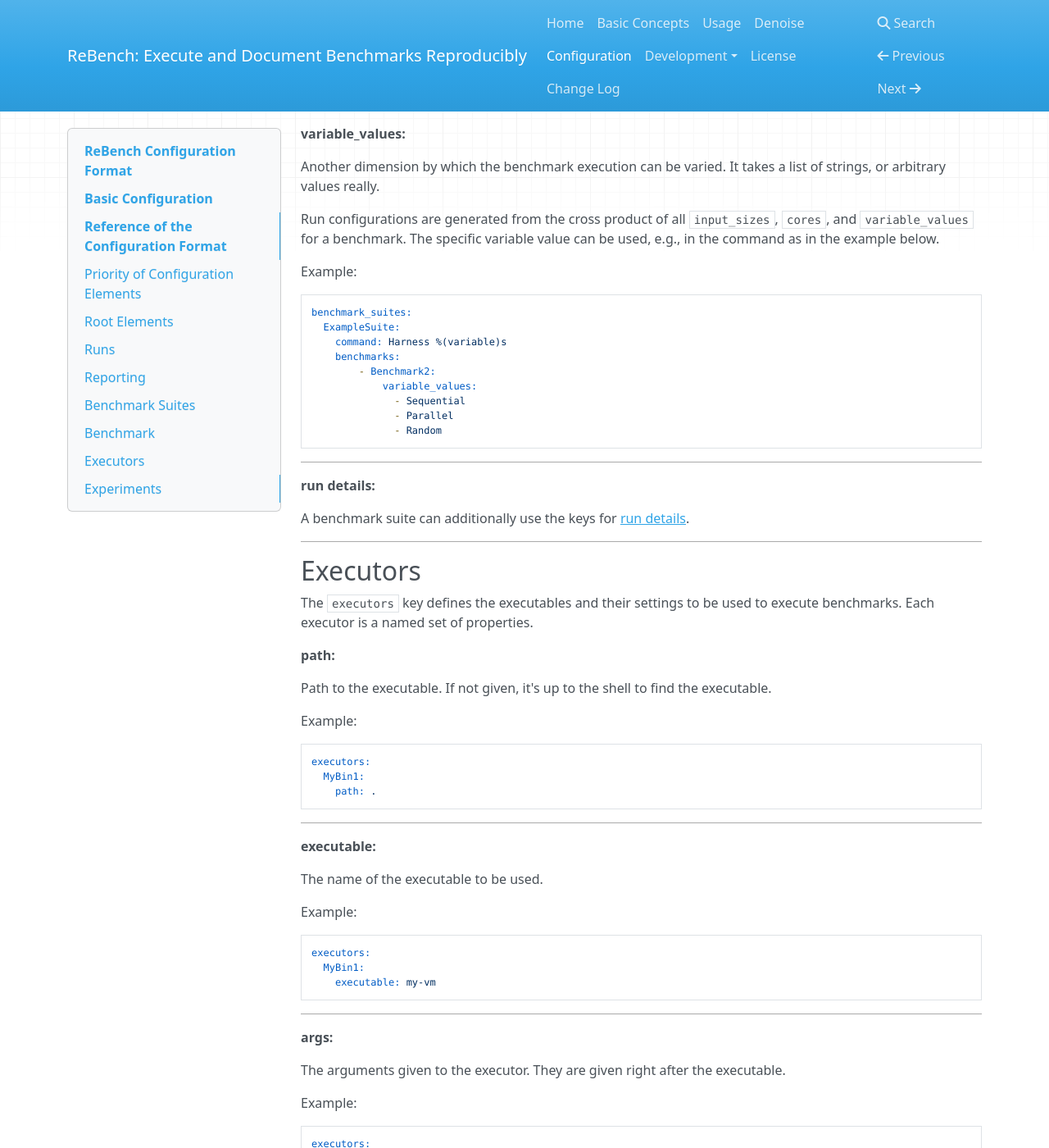
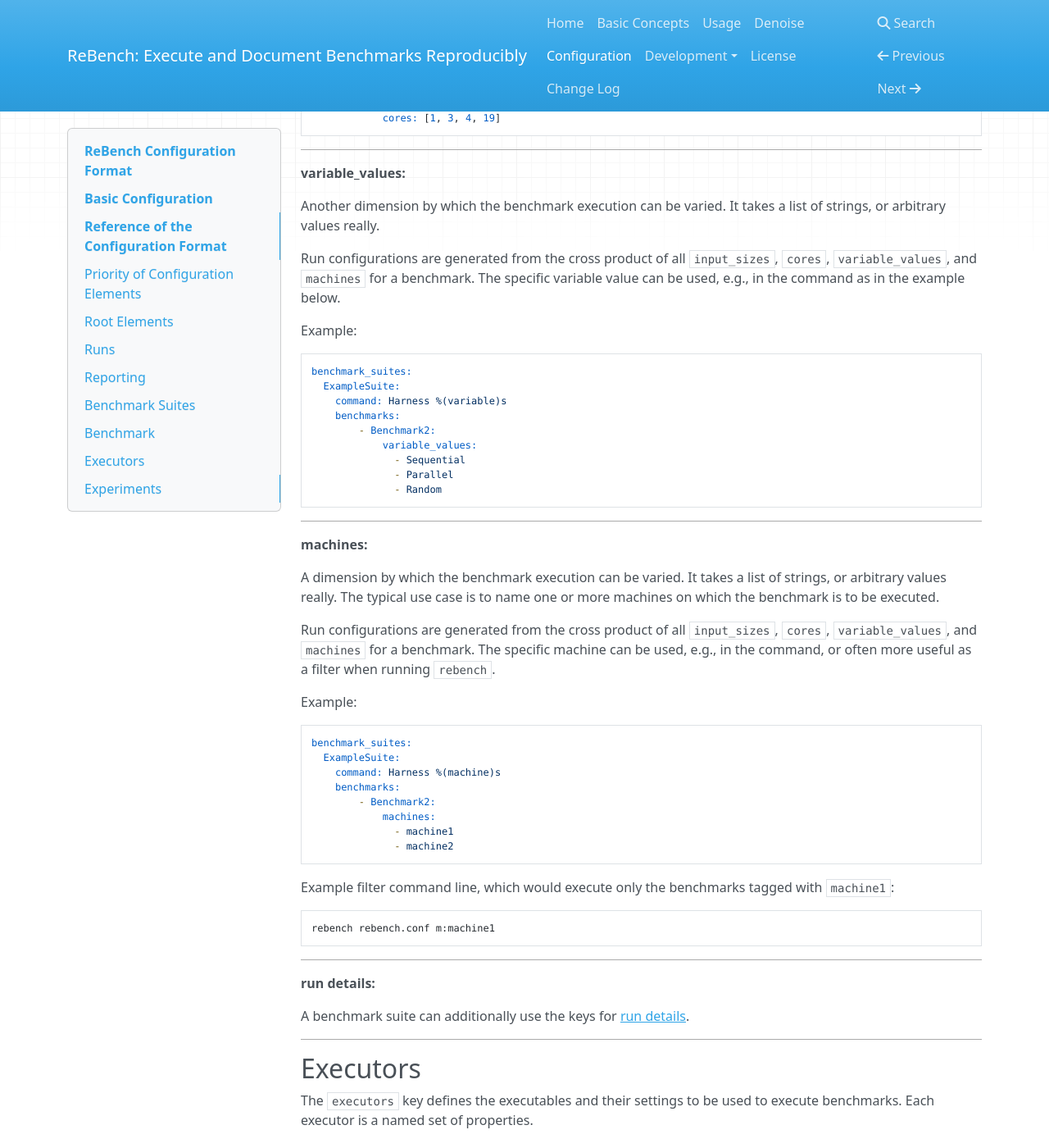
Before and after one commit to smarr/ReBench, an MkDocs documentation site: the page built from docs/config.md, in a window 1280 px wide and 1400 px high, scrolled down 11184 px. Shown: the whole window at 82% size. Built offline with MkDocs 1.6.1, drawn with Linux system fonts in a browser that asks for light colours; nearby versions of some CDN libraries; old or Windows-style settings are respelled for this version of MkDocs; some of the changed text lies outside the part shown.

Commit message:
Add documentation for new machines variable in configuration and filters
Signed-off-by: Stefan Marr <git@stefan-marr.de>

````diff
--- a/docs/config.md
+++ b/docs/config.md
@@ -544,13 +544,14 @@ As well as:
 - `input_sizes`
 - `cores`
 - `variable_values`
+- `machines`
 
 Run configurations are generated from the cross product of all `input_sizes`,
-`cores`, and `variable_values` for a benchmark.
+`cores`, `variable_values`, and `machines` for a benchmark.
 
 ## Benchmark
 
-A benchmark can simply be a name. However, some times one might want
+A benchmark can simply be a name. However, sometimes one might want
 to define extra properties.
 
 **extra_args:**
@@ -604,7 +605,7 @@ way to adjust the amount of computation performed.
 in form of a sequence literal: `[small, large]`.
 
 Run configurations are generated from the cross product of all `input_sizes`,
-`cores`, and `variable_values` for a benchmark.
+`cores`, `variable_values` and `machines` for a benchmark.
 The specific input size can be used, e.g., in the command as in the example below.
 
 Example:
@@ -630,7 +631,7 @@ In practice, it can be used more flexibly and as just another variable that can
 any list of strings.
 
 Run configurations are generated from the cross product of all `input_sizes`,
-`cores`, and `variable_values` for a benchmark.
+`cores`, `variable_values`, and `machines` for a benchmark.
 The specific core setting can be used, e.g., in the command as in the example below.
 
 Example:
@@ -652,7 +653,7 @@ Another dimension by which the benchmark execution can be varied.
 It takes a list of strings, or arbitrary values really.
 
 Run configurations are generated from the cross product of all `input_sizes`,
-`cores`, and `variable_values` for a benchmark.
+`cores`, `variable_values`, and `machines` for a benchmark.
 The specific variable value can be used, e.g., in the command as in the example below.
 
 Example:
@@ -667,6 +668,40 @@ benchmark_suites:
               - Sequential
               - Parallel
               - Random
+```
+
+---
+
+**machines:**
+
+A dimension by which the benchmark execution can be varied.
+It takes a list of strings, or arbitrary values really.
+The typical use case is to name one or more machines on which the benchmark
+is to be executed.
+
+Run configurations are generated from the cross product of all `input_sizes`,
+`cores`, `variable_values`, and `machines` for a benchmark.
+The specific machine can be used, e.g., in the command, or often more useful
+as a filter when running `rebench`.
+
+Example:
+
+```yaml
+benchmark_suites:
+  ExampleSuite:
+    command: Harness %(machine)s
+    benchmarks:
+        - Benchmark2:
+            machines:
+              - machine1
+              - machine2
+```
+
+Example filter command line, which would execute only the benchmarks
+tagged with `machine1`:
+
+```shell
+rebench rebench.conf m:machine1
 ```
 
 ---
@@ -770,7 +805,7 @@ executors:
 **run details and variables:**
 
 An executor can additionally use the keys for [run details](#runs) and [variables](#benchmark)
-(`input_sizes`, `cores`, `variable_values`).
+(`input_sizes`, `cores`, `variable_values`, `machines`).
 
 ## Experiments
 
@@ -872,7 +907,7 @@ experiments:
 **run details and variables:**
 
 An experiment can additionally use the keys for [run details](#runs) and
-[variables](#benchmark) (`input_sizes`, `cores`, `variable_values`).
+[variables](#benchmark) (`input_sizes`, `cores`, `variable_values`, `machines`).
 Note, this is possible on the main experiment, but also separately for each
 of the defined executions.
 
````
Also changed, not shown: docs/usage.md (+1 -1 lines).
